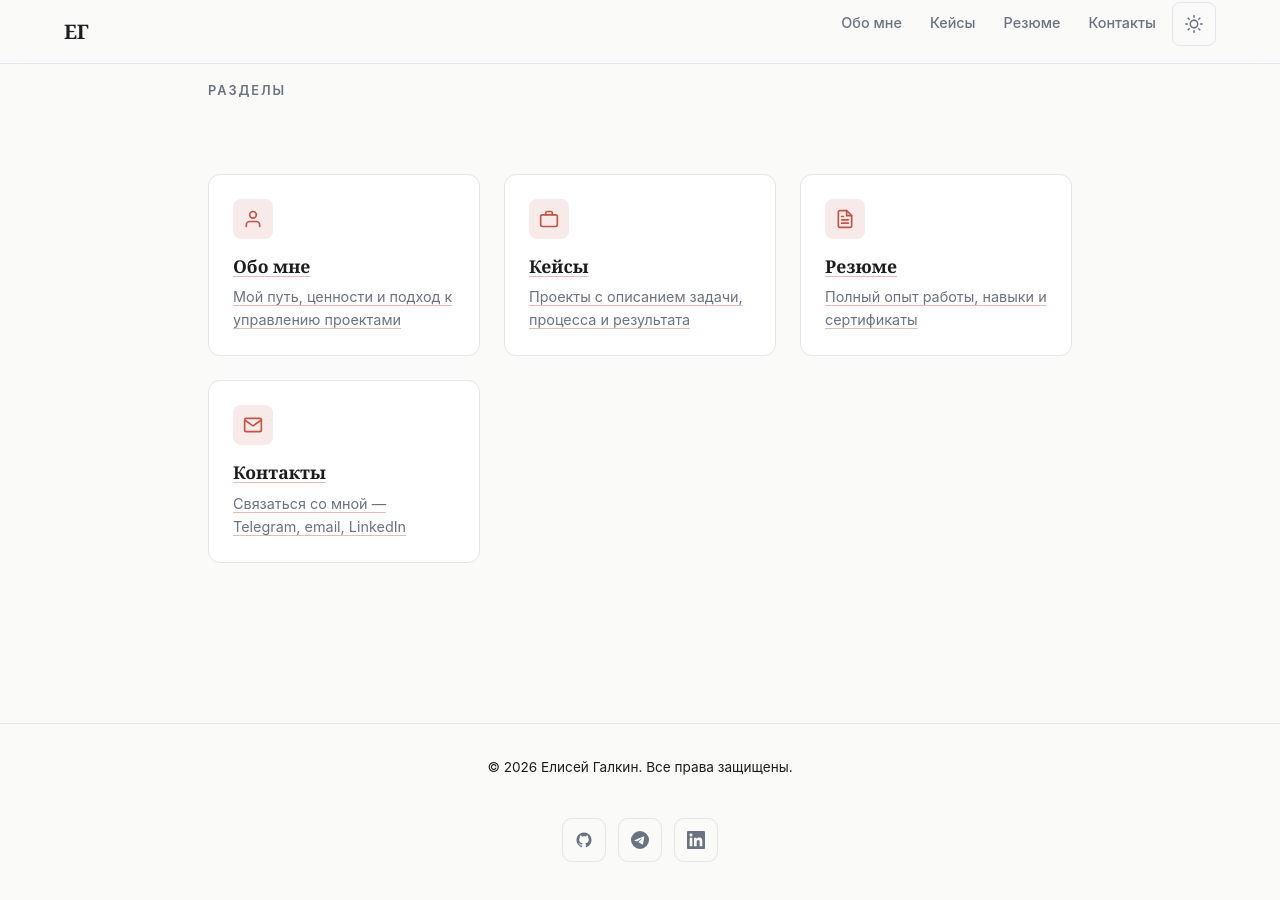
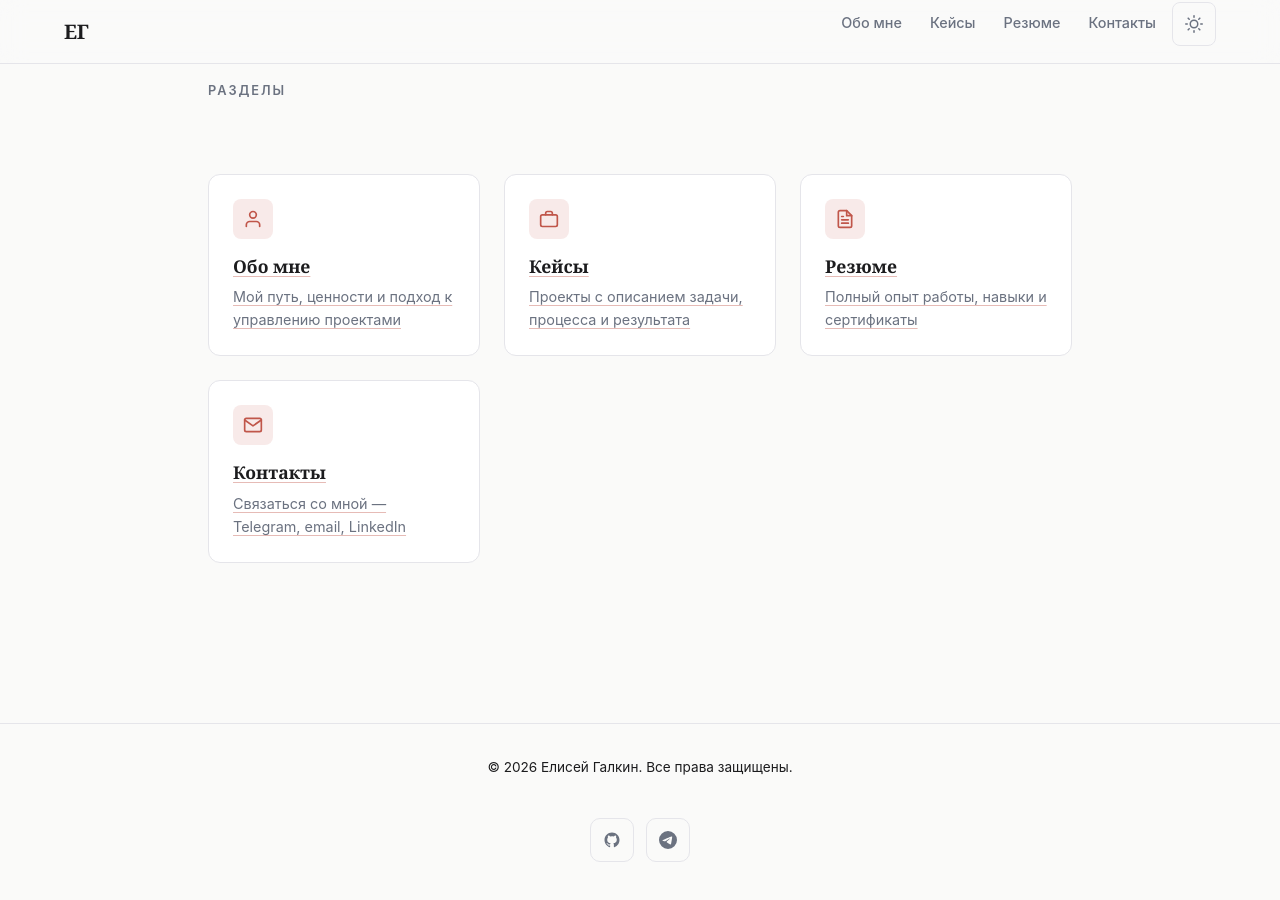
Before and after one commit to cr33pysam/elisey_galkin_CV, a Jekyll site: the page built from index.md, in a window 1280 px wide and 900 px high, scrolled down 876 px. Built offline with Jekyll 4.4.1, drawn with Linux system fonts in a browser that asks for light colours.

Commit message:
fix: delete LinkedIn in footer

```diff
--- a/_includes/footer.html
+++ b/_includes/footer.html
@@ -23,24 +23,6 @@
         </a>
       </li>
       {%- endif -%}
-      {%- if site.social.linkedin -%}
-      <li>
-        <a href="{{ site.social.linkedin }}" target="_blank" rel="noopener noreferrer" aria-label="LinkedIn">
-          <svg xmlns="http://www.w3.org/2000/svg" viewBox="0 0 24 24" fill="currentColor">
-            <path d="M20.447 20.452h-3.554v-5.569c0-1.328-.027-3.037-1.852-3.037-1.853 0-2.136 1.445-2.136 2.939v5.667H9.351V9h3.414v1.561h.046c.477-.9 1.637-1.85 3.37-1.85 3.601 0 4.267 2.37 4.267 5.455v6.286zM5.337 7.433c-1.144 0-2.063-.926-2.063-2.065 0-1.138.92-2.063 2.063-2.063 1.14 0 2.064.925 2.064 2.063 0 1.139-.925 2.065-2.064 2.065zm1.782 13.019H3.555V9h3.564v11.452zM22.225 0H1.771C.792 0 0 .774 0 1.729v20.542C0 23.227.792 24 1.771 24h20.451C23.2 24 24 23.227 24 22.271V1.729C24 .774 23.2 0 22.222 0h.003z"/>
-          </svg>
-        </a>
-      </li>
-      {%- endif -%}
-      {%- if site.social.twitter -%}
-      <li>
-        <a href="{{ site.social.twitter }}" target="_blank" rel="noopener noreferrer" aria-label="Twitter / X">
-          <svg xmlns="http://www.w3.org/2000/svg" viewBox="0 0 24 24" fill="currentColor">
-            <path d="M18.244 2.25h3.308l-7.227 8.26 8.502 11.24H16.17l-5.214-6.817L4.99 21.75H1.68l7.73-8.835L1.254 2.25H8.08l4.713 6.231zm-1.161 17.52h1.833L7.084 4.126H5.117z"/>
-          </svg>
-        </a>
-      </li>
-      {%- endif -%}
     </ul>
   </div>
 </footer>
```
